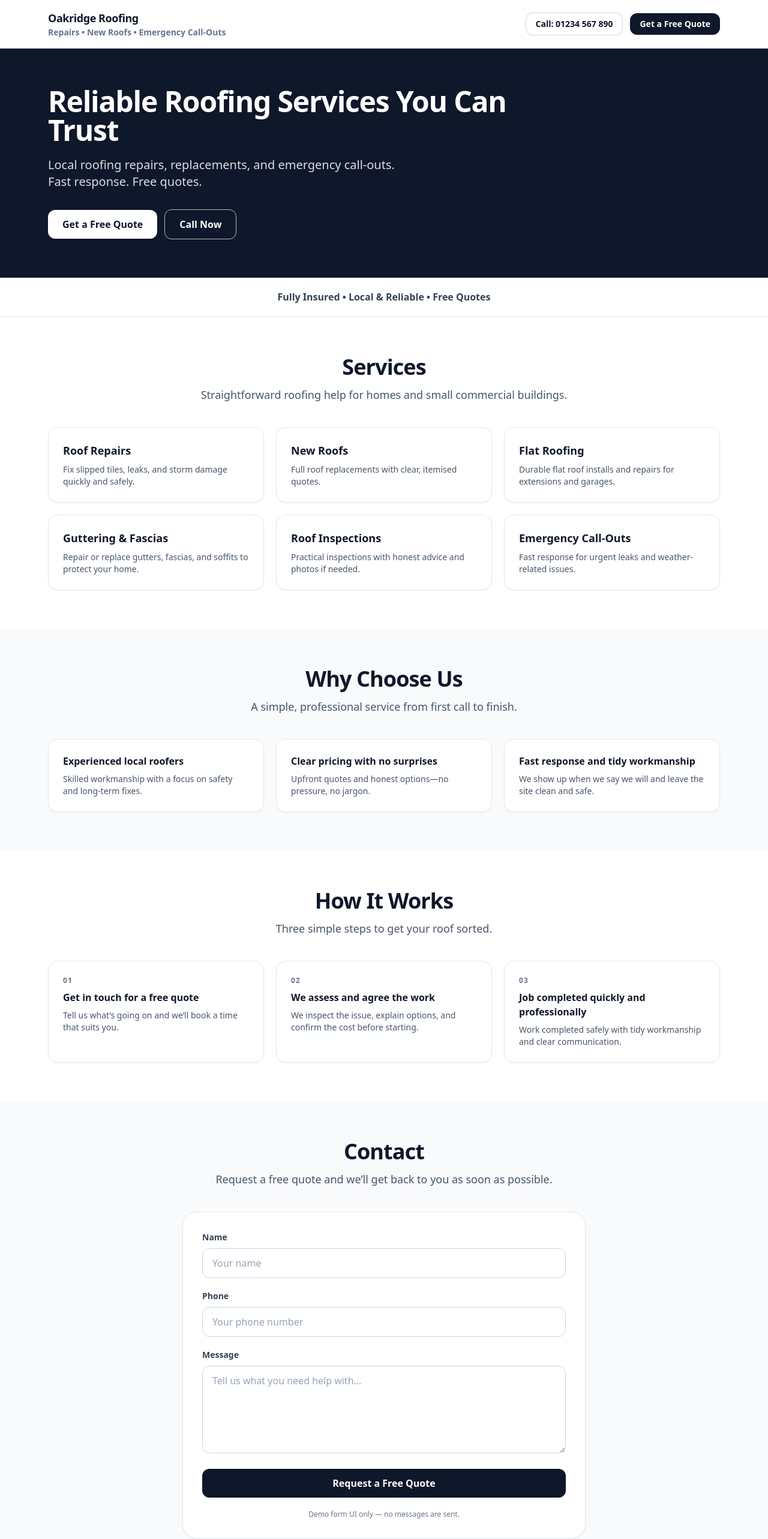
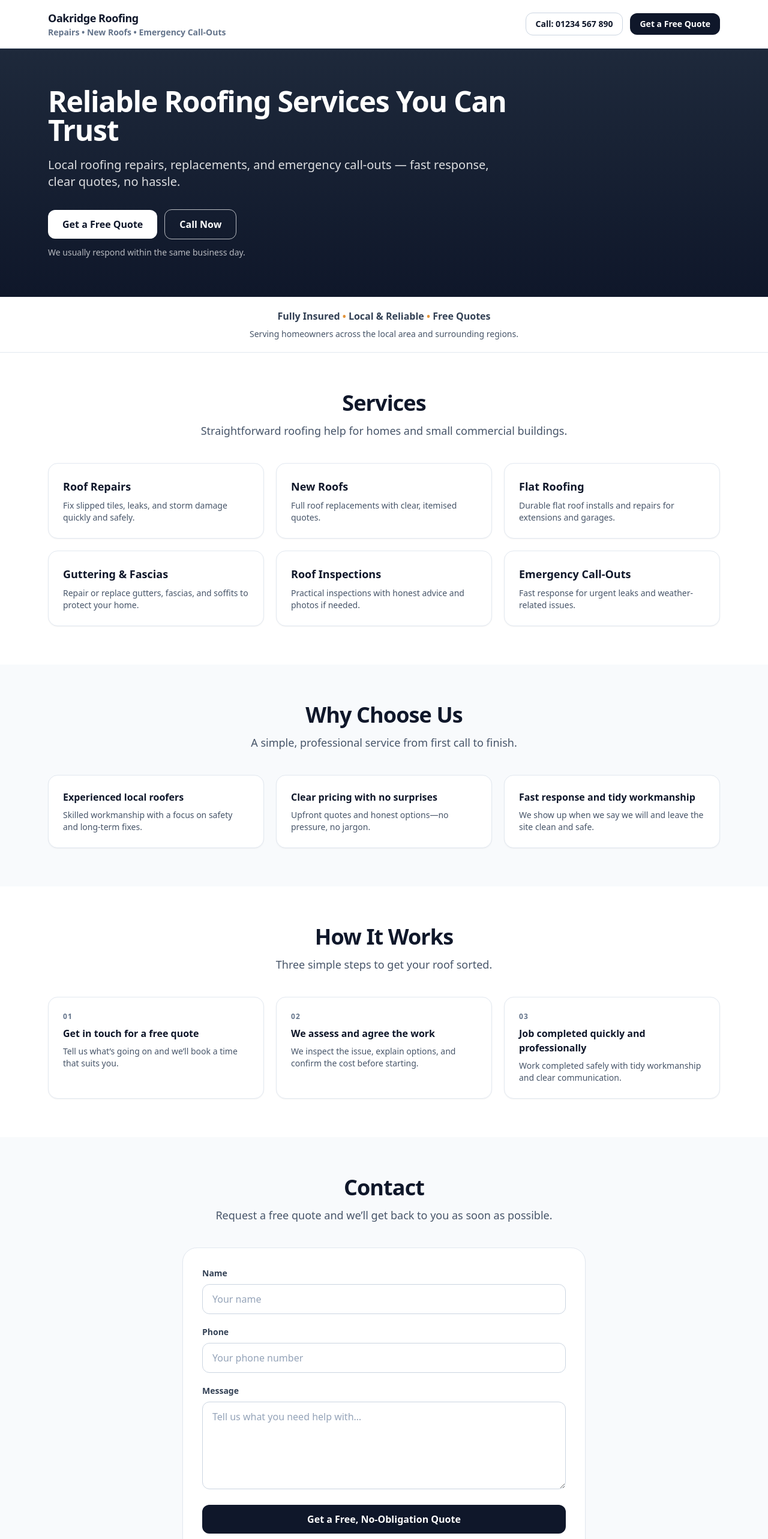
Before and after one commit to PatchLore/fixblox-websites, a Next.js app: page /websites/websites/roofer-demo in a window 1280 px wide. Shown: the top 2566 px of the page at 60% size. Built offline with nearby package versions, Linux system fonts and the light colour scheme.

Commit message:
chore: minor trust and clarity tweaks to roofer demo

```diff
--- a/src/app/websites/roofer-demo/page.tsx
+++ b/src/app/websites/roofer-demo/page.tsx
@@ -30,16 +30,14 @@ export default function RooferDemoPage() {
       </header>
 
       {/* Hero */}
-      <section className="bg-slate-900">
+      <section className="bg-gradient-to-b from-slate-800 to-slate-900">
         <div className="mx-auto max-w-6xl px-4 py-14 sm:py-16">
           <div className="max-w-3xl">
             <h1 className="text-4xl font-extrabold tracking-tight text-white sm:text-5xl">
               Reliable Roofing Services You Can Trust
             </h1>
             <p className="mt-5 text-lg text-white/85 sm:text-xl">
-              Local roofing repairs, replacements, and emergency call-outs.
-              <br />
-              Fast response. Free quotes.
+              Local roofing repairs, replacements, and emergency call-outs — fast response, clear quotes, no hassle.
             </p>
 
             <div className="mt-8 flex flex-col gap-3 sm:flex-row sm:items-center">
@@ -56,6 +54,7 @@ export default function RooferDemoPage() {
                 Call Now
               </a>
             </div>
+            <div className="mt-3 text-sm text-white/70">We usually respond within the same business day.</div>
           </div>
         </div>
       </section>
@@ -64,7 +63,11 @@ export default function RooferDemoPage() {
       <section className="border-b border-slate-200 bg-white">
         <div className="mx-auto max-w-6xl px-4 py-5">
           <div className="text-center text-sm font-semibold text-slate-700 sm:text-base">
-            Fully Insured • Local &amp; Reliable • Free Quotes
+            Fully Insured <span className="text-amber-600/80">•</span> Local &amp; Reliable{' '}
+            <span className="text-amber-600/80">•</span> Free Quotes
+          </div>
+          <div className="mt-2 text-center text-xs text-slate-600 sm:text-sm">
+            Serving homeowners across the local area and surrounding regions.
           </div>
         </div>
       </section>
@@ -228,7 +231,7 @@ export default function RooferDemoPage() {
                 type="submit"
                 className="w-full rounded-xl bg-slate-900 px-6 py-3 text-base font-semibold text-white hover:bg-slate-800"
               >
-                Request a Free Quote
+                Get a Free, No-Obligation Quote
               </button>
 
               <p className="text-center text-xs text-slate-500">Demo form UI only — no messages are sent.</p>
```
